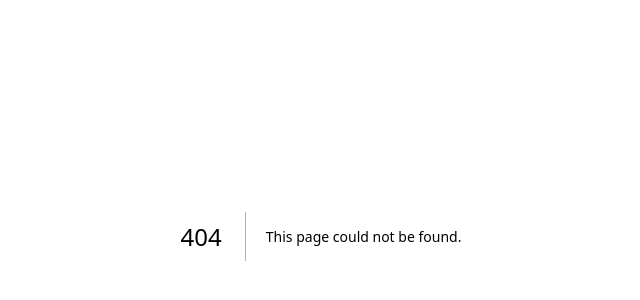
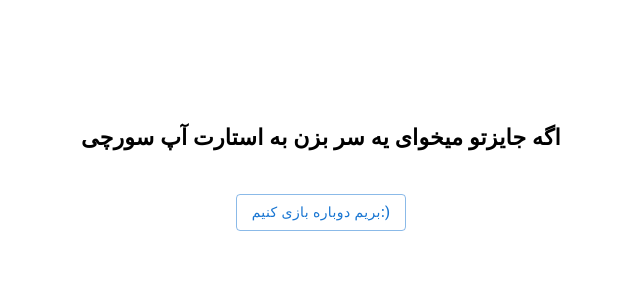
Before and after one commit to mohammadsohrabi2021/memoryGame, a Next.js app: page /FinalGame in a window 1280 px wide. Before the commit this address had no page. Shown: the part 164-464 px from the top of the page, without its empty margins (319-959 px from the left). Built offline with nearby package versions, Linux system fonts and the light colour scheme.

Commit message:
add project

```diff
--- /dev/null
+++ b/src/pages/FinalGame/index.tsx
@@ -0,0 +1,21 @@
+import Button from '@mui/material/Button'
+import Grid from '@mui/material/Grid'
+import Typography from '@mui/material/Typography'
+import Link from 'next/link'
+import React from 'react'
+
+type Props = {}
+
+const index = (props: Props) => {
+    return (
+        <Grid display={'flex'} justifyContent={'center'} alignItems={'center'} flexDirection={'column'} height={'80vh'}>
+            <Typography fontSize={'22px'} fontWeight={'bold'} my={5}> {'اگه جایزتو میخوای یه سر بزن به استارت آپ سورچی'}</Typography>
+            <Link href={'/'}>
+                <Button variant='outlined'>{'بریم دوباره بازی کنیم:)'}</Button>
+            </Link>
+        </Grid>
+
+    )
+}
+
+export default index
--- a/src/styles/globals.css
+++ b/src/styles/globals.css
@@ -2,3 +2,6 @@ body{
     margin: 0;
     padding: 0;
 }
+a{
+    text-decoration: none;
+}
```
Also changed, not shown: public/scripts/json.js (added, +29 -0 lines).
